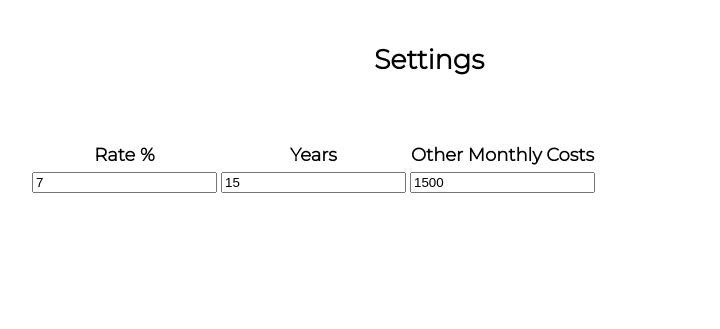
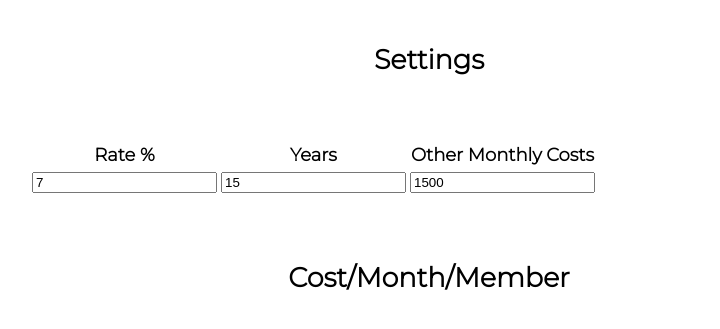
Before and after one commit to PFFC/PFFC.github.io, a plain HTML site: page SecondPlane.html in a window 1280 px wide. Shown: the part 131-460 px from the top of the page, without its empty margins (211-931 px from the left). Drawn offline with Linux system fonts and the light colour scheme.

Commit message:
Update SecondPlane.html
next heading.

```diff
--- a/SecondPlane.html
+++ b/SecondPlane.html
@@ -60,5 +60,6 @@
           <td><input type="number" id="Costs" name="Costs" value="1500"></td>
         </tr>
       </table>
+        <h2>Cost/Month/Member</h2>
     </body>
 </html>
```
